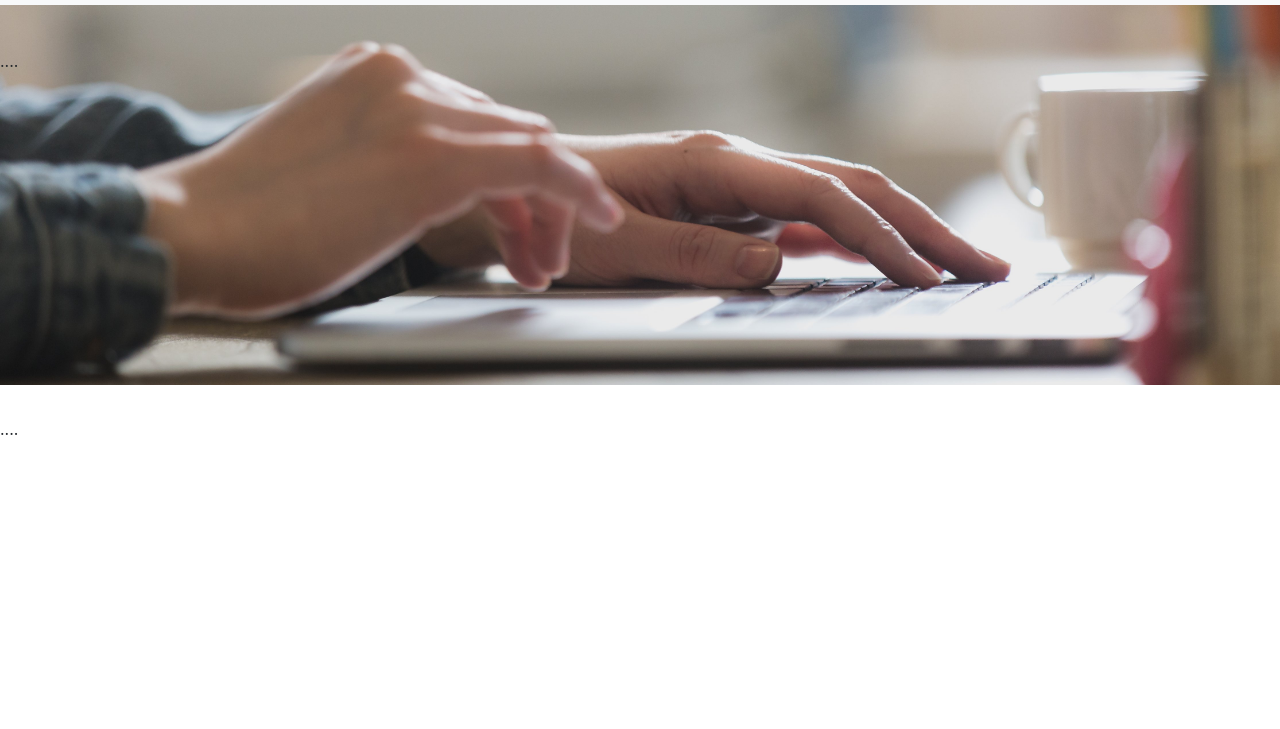
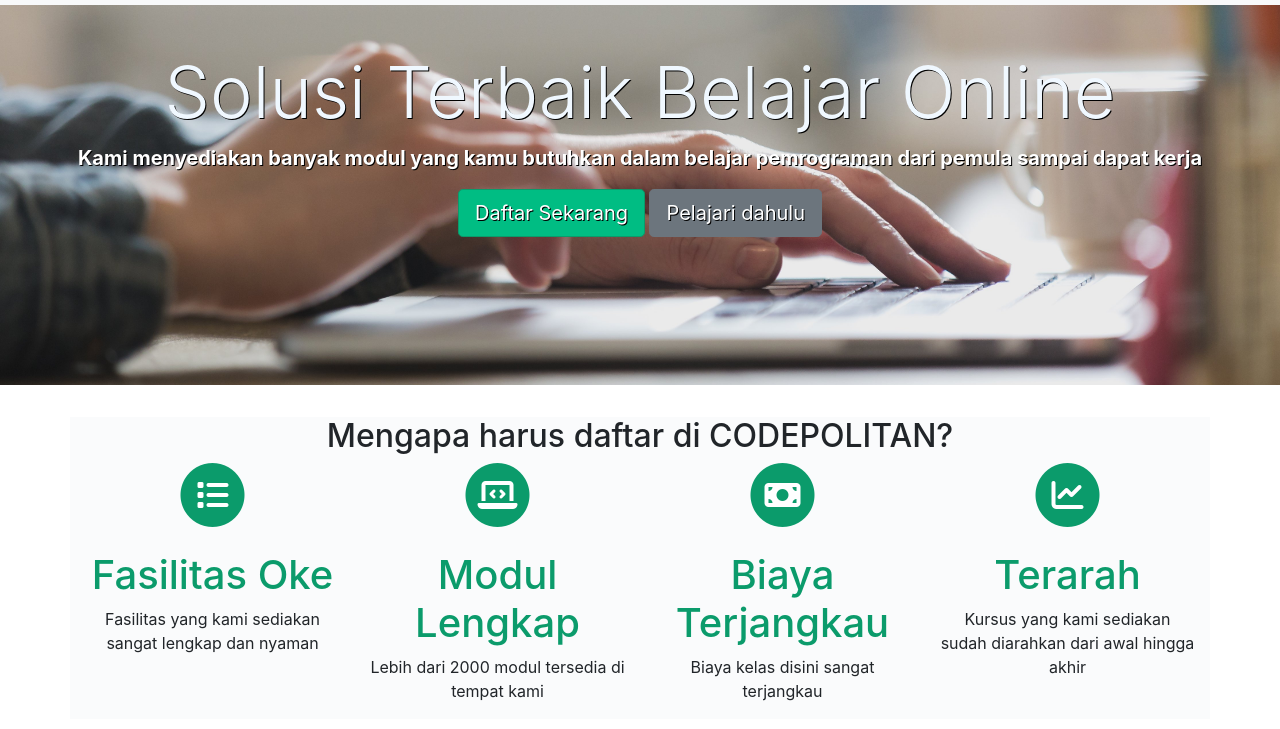
Before and after one commit to Muhfarhan90/landing-page-bs, a plain HTML site: page index.html in a window 1280 px wide. Shown: the part 71-800 px from the top of the page. Drawn offline with nearby package versions, Linux system fonts and the light colour scheme.

Commit message:
update service

```diff
--- a/index.html
+++ b/index.html
@@ -11,7 +11,7 @@
             padding-top: 56px;
         }
         .jumbotron {
-            background-color: cadetblue;
+          text-shadow: black 1px 1px;
         }
         .background-header {
           background-image: url("images/banner2.jpg");
@@ -21,6 +21,22 @@
           background-repeat: no-repeat;
           background-size: cover;
           position: relative;
+        }
+        .btn-primer {
+          background-color: #00bd83;
+          border-color: #0b9b6b;
+          color: white;
+        }
+        .btn-primer:hover {
+          background-color: #038c6a;
+          color: white;
+        }
+        .service-style {
+          margin-top: 15px;
+          background-color: #fafbfc;
+        }
+        .text-green {
+          color: #0b9b6b;
         }
     </style>
   </head>
@@ -46,12 +62,56 @@
 
     <!-- Header -->
     <section class="jumbotron jumbotron-fluid background-header">
-        ....
+        <div class="container-fluid text-center">
+          <h1 class="display-3" style="color: aliceblue;">Solusi Terbaik Belajar Online</h1>
+          <p class="lead" style="font-weight: bold; color:#fff">Kami menyediakan banyak modul yang kamu butuhkan dalam belajar pemrograman dari pemula sampai dapat kerja</p>
+          <p><a href="#" class="btn btn-primer btn-lg" role="button">Daftar Sekarang</a>
+            <a href="#" class="btn btn-secondary btn-lg" role="button">Pelajari dahulu</a></p>
+        </div>
     </section>
 
     <!-- service -->
-    <section id="services">
-        ....
+    <section id="services" class="container service-style">
+        <div class="row text-center">
+          <div class="col-12">
+            <h2>Mengapa harus daftar di CODEPOLITAN?</h2>
+          </div>
+          <!-- service 1 -->
+          <div class="col-12 col-sm-6 col-lg-3">
+            <span class="fa-stack fa-2x"> <i class="fas fa-circle fa-stack-2x text-green"></i>
+              <i class="fa-solid fa-list fa-stack-1x text-white"></i></span>
+
+          <h1 class="mt-4 text-green">Fasilitas Oke</h1>
+          <p>Fasilitas yang kami sediakan sangat lengkap dan nyaman</p>
+          </div>
+          <!-- service 2 -->
+          <div class="col-12 col-sm-6 col-lg-3">
+            <span class="fa-stack fa-2x"> <i class="fas fa-circle fa-stack-2x text-green"></i>
+              <i class="fa-solid fa-laptop-code fa-stack-1x text-white">          </i>
+            </span>
+
+          <h1  class="mt-4 text-green">Modul Lengkap</h1>
+          <p>Lebih dari 2000 modul tersedia di tempat kami</p>
+          </div>
+          <!-- service 3 -->
+          <div class="col-12 col-sm-6 col-lg-3">
+            <span class="fa-stack fa-2x"> <i class="fas fa-circle fa-stack-2x text-green"></i>
+              <i class="fa-solid fa-money-bill fa-stack-1x text-white"></i>
+            </span>
+
+          <h1 class="mt-4 text-green">Biaya Terjangkau</h1>
+<p>Biaya kelas disini sangat terjangkau</p>
+        </div>
+          <!-- service 4 -->
+          <div class="col-12 col-sm-6 col-lg-3">
+            <span class="fa-stack fa-2x"> <i class="fas fa-circle fa-stack-2x text-green"></i>
+              <i class="fa-solid fa-chart-line fa-stack-1x text-white"></i>
+            </span>
+
+          <h1 class="mt-4 text-green">Terarah</h1>
+          <p>Kursus yang kami sediakan sudah diarahkan dari awal hingga akhir</p>
+          </div>
+        </div>
     </section>
   </body>
     <!-- product -->
@@ -68,6 +128,6 @@
     <script src="https://cdn.jsdelivr.net/npm/jquery@3.5.1/dist/jquery.slim.min.js" integrity="sha384-DfXdz2htPH0lsSSs5nCTpuj/zy4C+OGpamoFVy38MVBnE+IbbVYUew+OrCXaRkfj" crossorigin="anonymous"></script>
     <script src="https://cdn.jsdelivr.net/npm/popper.js@1.16.1/dist/umd/popper.min.js" integrity="sha384-9/reFTGAW83EW2RDu2S0VKaIzap3H66lZH81PoYlFhbGU+6BZp6G7niu735Sk7lN" crossorigin="anonymous"></script>
     <script src="https://cdn.jsdelivr.net/npm/bootstrap@4.6.2/dist/js/bootstrap.min.js" integrity="sha384-+sLIOodYLS7CIrQpBjl+C7nPvqq+FbNUBDunl/OZv93DB7Ln/533i8e/mZXLi/P+" crossorigin="anonymous"></script>
-
+    <script src="https://kit.fontawesome.com/36b1d62969.js" crossorigin="anonymous"></script>
   </body>
 </html>
```
